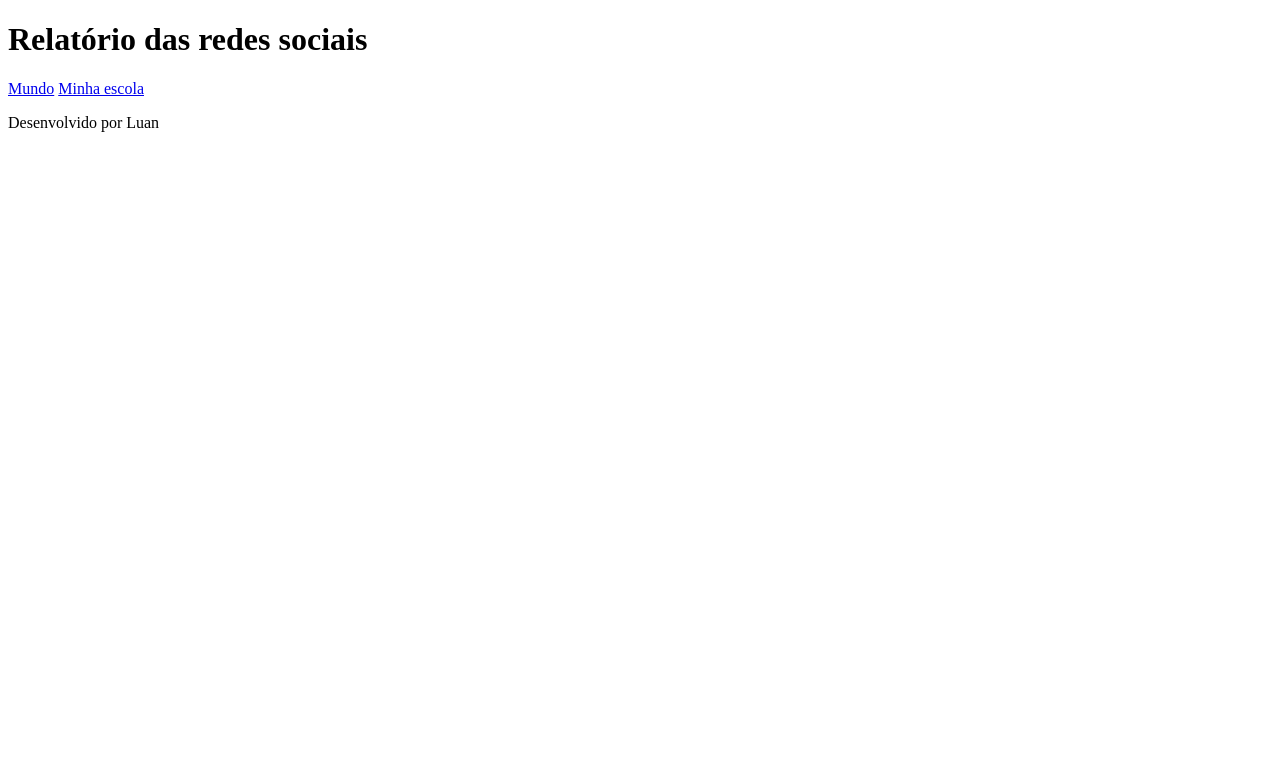
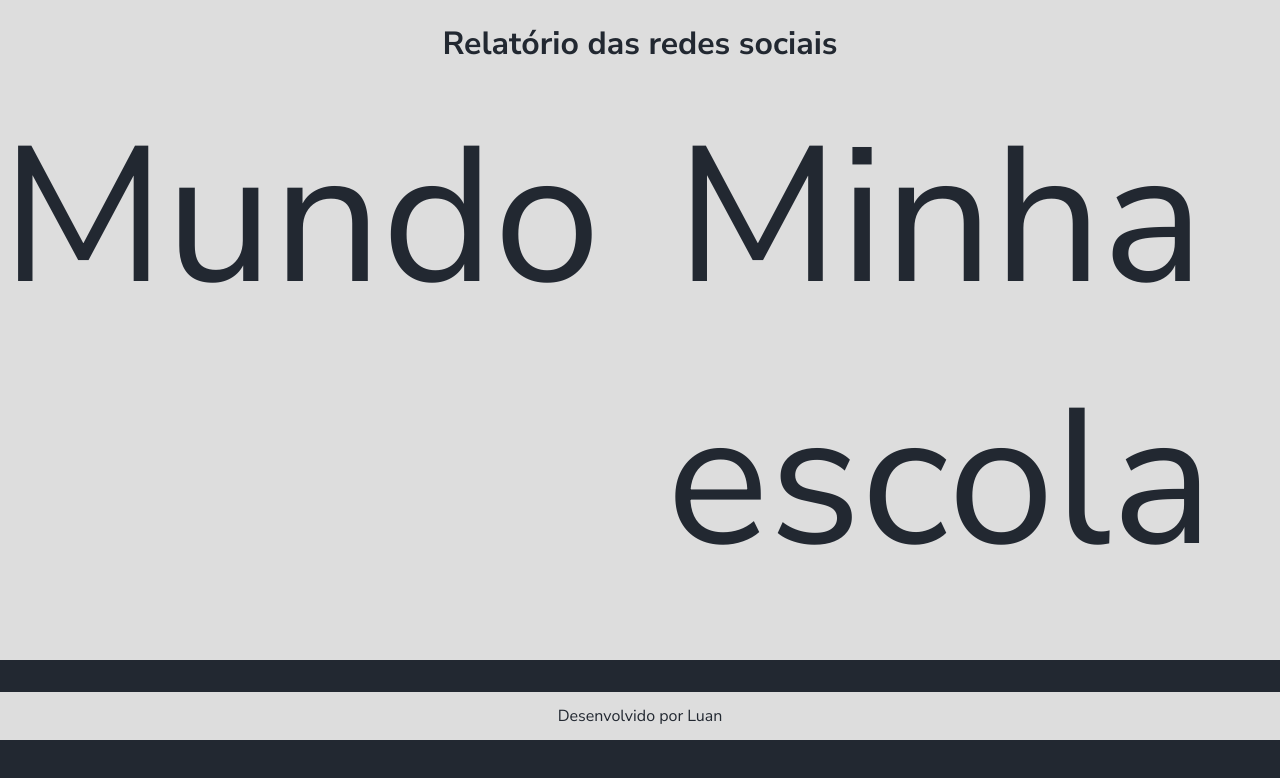
Before and after one commit to luanzcs/3-ano---3-trimestre, a plain HTML site: page index.html in a window 1280 px wide. Drawn offline with Linux system fonts and the light colour scheme; no server answers.

Commit message:
Add files via upload

```diff
--- a/index.html
+++ b/index.html
@@ -1,10 +1,11 @@
 <!DOCTYPE html>
-<html lang="en">
+<html lang="pt-br">
 <head>
     <meta charset="UTF-8">
     <meta http-equiv="X-UA-Compatible" content="IE=edge">
     <meta name="viewport" content="width=device-width, initial-scale=1.0">
     <title>Redes Sociais</title>
+    <link rel="stylesheet" href="style.css">
 </head>
 <body>
     <header>
@@ -20,5 +21,6 @@
         </section>
     </main>
     <footer><p>Desenvolvido por Luan</p></footer>
+    <script type="module" src="informacoesGlobais.js"></script>
 </body>
 </html>
--- /dev/null
+++ b/informacoesGlobais.js
@@ -0,0 +1,15 @@
+const url = 'https://raw.githubusercontent.com/guilhermeonrails/api/main/dados-globais.json'
+
+async function visualizarInformacoesGlobais() {
+    const res = await fetch(url);
+    const dados = await res.json()
+    const paragrafo = document.createElement('p')
+    paragrafo.classList.add('graficos-container__texto')
+    paragrafo.innerHTML = `Você sabia que o mundo tem
+    ${dados.total_pessoas_mundo} de pessoas e que aproximadamente
+    ${dados.total_pessoas_conectadas} estão conectadas em alguma rede social e passam em média
+    ${dados.tempo_medio} horas conectadas.`
+    const container = document.getElementById('graficos-container')
+    container.appendChild(paragrafo)
+}
+visualizarInformacoesGlobais()
--- a/style.css
+++ b/style.css
@@ -6,3 +6,46 @@ url('https://fonts.googleapis.com/css2?family=Nunito+Sans:ital,opsz,wght@0,6..12
     --secundary-color: #F05454;
     --font: "Nunito Sans", sans-serif;
     }
+body {
+        background-color: var(--bg-color);
+        color: var(--primary-color);
+        font-family: var(--font);
+        height: 100vh;
+        margin: 0;
+    }
+header {
+        background-color: var(--primary-color);
+        text-align: center;
+        padding: 1px;
+}
+h1 {
+    font-size: 2rem;
+    color: var(--bg-color);
+    font-weight: 700;
+    }
+nav {
+    display: flex;
+    justify-content: center;
+    font-weight: 400;
+}
+nav a {
+    text-decoration: none;
+    color: var(--bg-color);
+    margin: 0rem 2rem 3rem 0rem;
+    font-size: 12rem;
+}
+nav a:hover {
+    text-decoration: underline;
+    transform: scale(0.90);
+    transition: transform 0.1s;
+    }
+footer {
+    display: flex;
+    align-items: center;
+    justify-content: center;
+    background-color: var(--primary-color);
+    color: var(--bg-color);
+    width: 100%;
+    height: 3rem;
+    margin-top: 2rem;
+}
```
